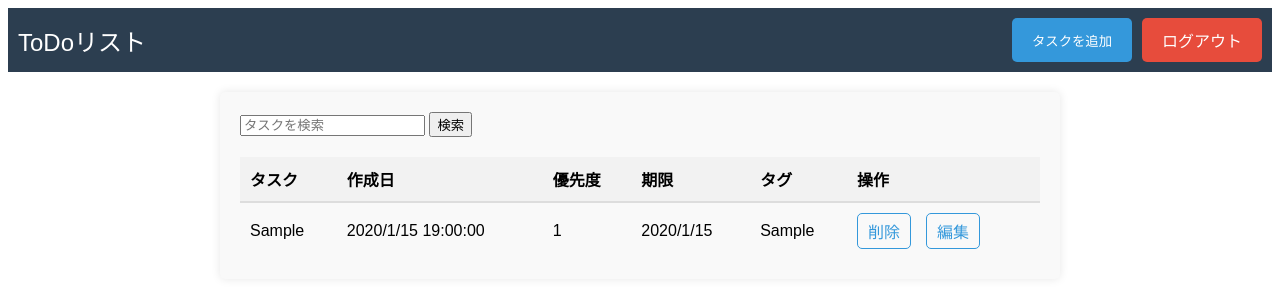
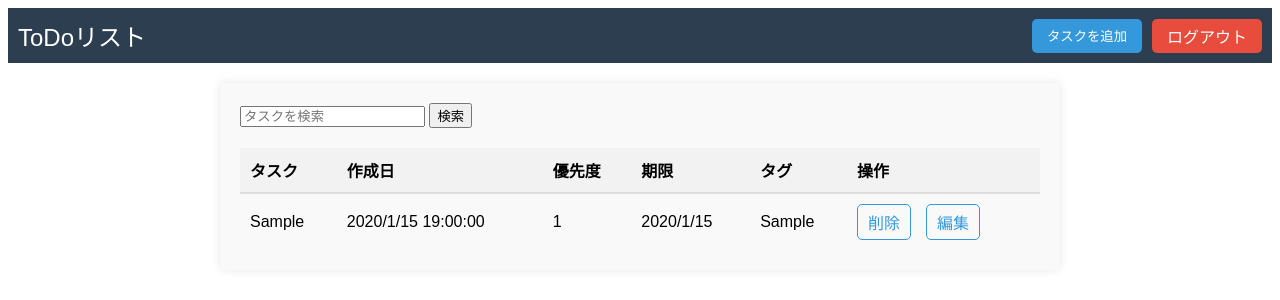
Before and after one commit to kazucch0925/flask_ecs_test, a Flask app: page / in a window 1280 px wide. Shown: the top 300 px of the page. Run offline with Flask 3, Linux system fonts and the light colour scheme; a user stored in the database is signed in; tables that the repository leaves empty hold one stand-in row (values such as "Sample post").

Commit message:
css修正

```diff
--- a/static/styles.css
+++ b/static/styles.css
@@ -27,7 +27,7 @@ body {
     background-color: #3498db;
     color: white;
     border: none;
-    padding: 10px 20px;
+    padding: 5px 15px;
     text-decoration: none;
     cursor: pointer;
     border-radius: 5px;
@@ -86,6 +86,7 @@ body {
     padding: 10px 20px;
     cursor: pointer;
     border-radius: 5px;
+    font-size: 16px;
 }
 
 .form-group button:hover {
@@ -95,7 +96,7 @@ body {
 /* 検索ボックスのスタイル */
 .search-group input {
     width: calc(100% - 100px);
-    padding: 10px;
+    padding: 15px;
     border: 1px solid #bdc3c7;
     border-radius: 5px;
 }
```
